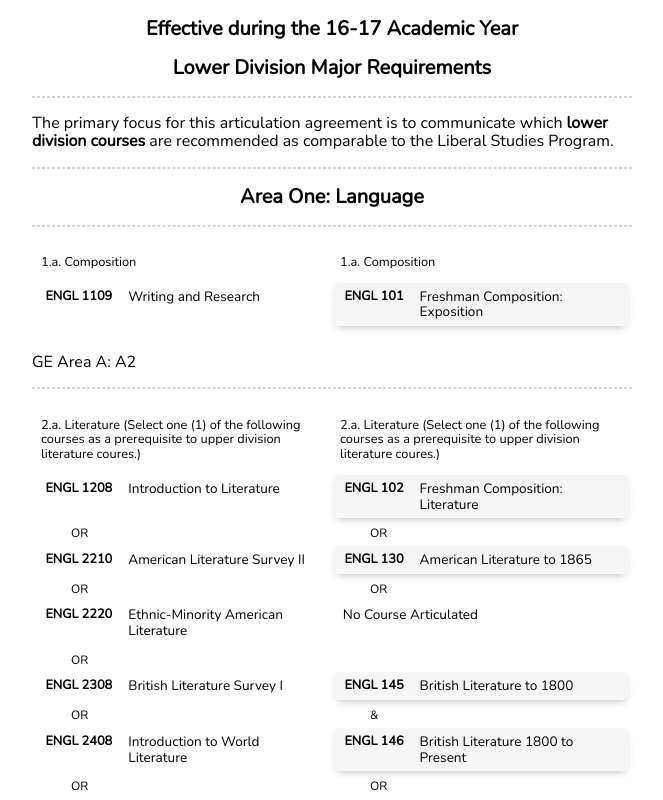
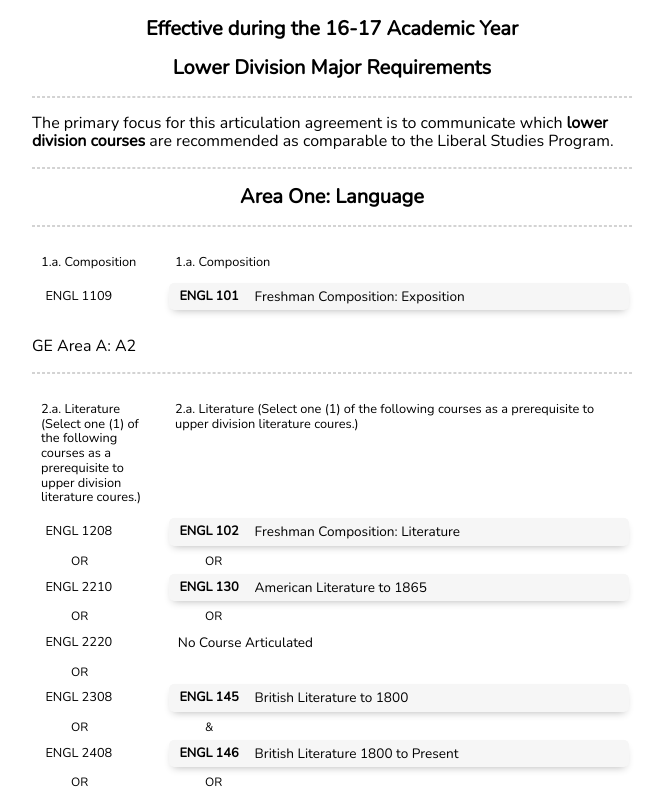
Before and after one commit to karinassuni/assist-fun, a Vue app: page / in a window 1280 px wide. Shown: the top 800 px of the page, without its empty margins (308-971 px from the left). Built offline with nearby package versions, Linux system fonts and the light colour scheme.

Commit message:
Collapse UI of To-side of CourseSections

```diff
--- a/src/components/articulation/tokens/CourseToken.vue
+++ b/src/components/articulation/tokens/CourseToken.vue
@@ -1,10 +1,10 @@
 <template>
   <div :class="['course', { 'button-box': onFromSide }]">
-    <div class="code">
+    <div :class="onFromSide ? 'from-code' : 'to-code'">
       <div class="department">{{ department }}</div>
       <div class="course-number">{{ courseNumber }}</div>
     </div>
-    <div class="title">{{ course.title }}</div>
+    <div class="title" v-if="onFromSide">{{ course.title }}</div>
   </div>
 </template>
 
@@ -49,7 +49,13 @@ export default {
   transition: background-color 0.3s;
 }
 
-.code {
+.to-code {
+  display: flex;
+  flex-direction: row;
+  font-size: 0.8em;
+}
+
+.from-code {
   display: flex;
   flex-direction: row;
   font-size: 0.8em;
@@ -71,7 +77,11 @@ export default {
     align-items: center;
   }
 
-  .code {
+  .to-code {
+    flex-direction: column;
+  }
+
+  .from-code {
     margin-right: 1em;
     flex-direction: column;
     align-items: left;
@@ -84,7 +94,11 @@ export default {
     justify-content: center;
   }
 
-  .code {
+  .to-code {
+    flex-direction: row;
+  }
+
+  .from-code {
     margin-right: 0;
     flex-direction: row;
   }
--- a/src/components/articulation/tokens/Token.vue
+++ b/src/components/articulation/tokens/Token.vue
@@ -1,5 +1,5 @@
 <template>
-  <td class="token">
+  <td :class="['token', { 'to-token': !onFromSide }]">
     <course-token :course="token" :onFromSide="onFromSide" v-if="isCourse()"/>
     <non-articulation-token v-else-if="isNonArticulation()"/>
     <operator-token :operator_="token" v-else-if="isOperator()"/>
@@ -43,6 +43,10 @@ export default {
   vertical-align: top;
 }
 
+.to-token {
+  width: 130px;
+}
+
 
 .non-course {
   margin-top: 0.25em;
```
